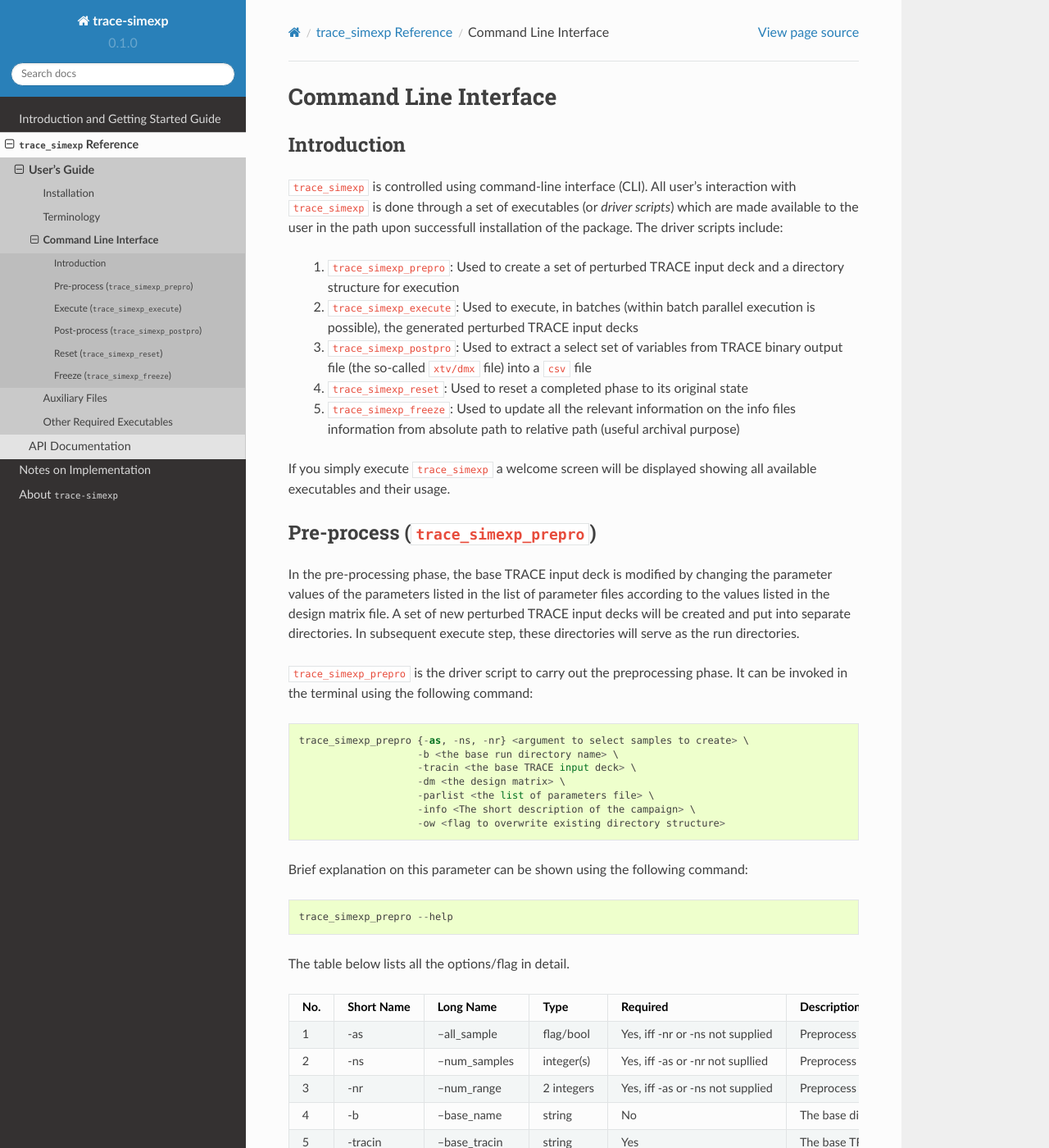
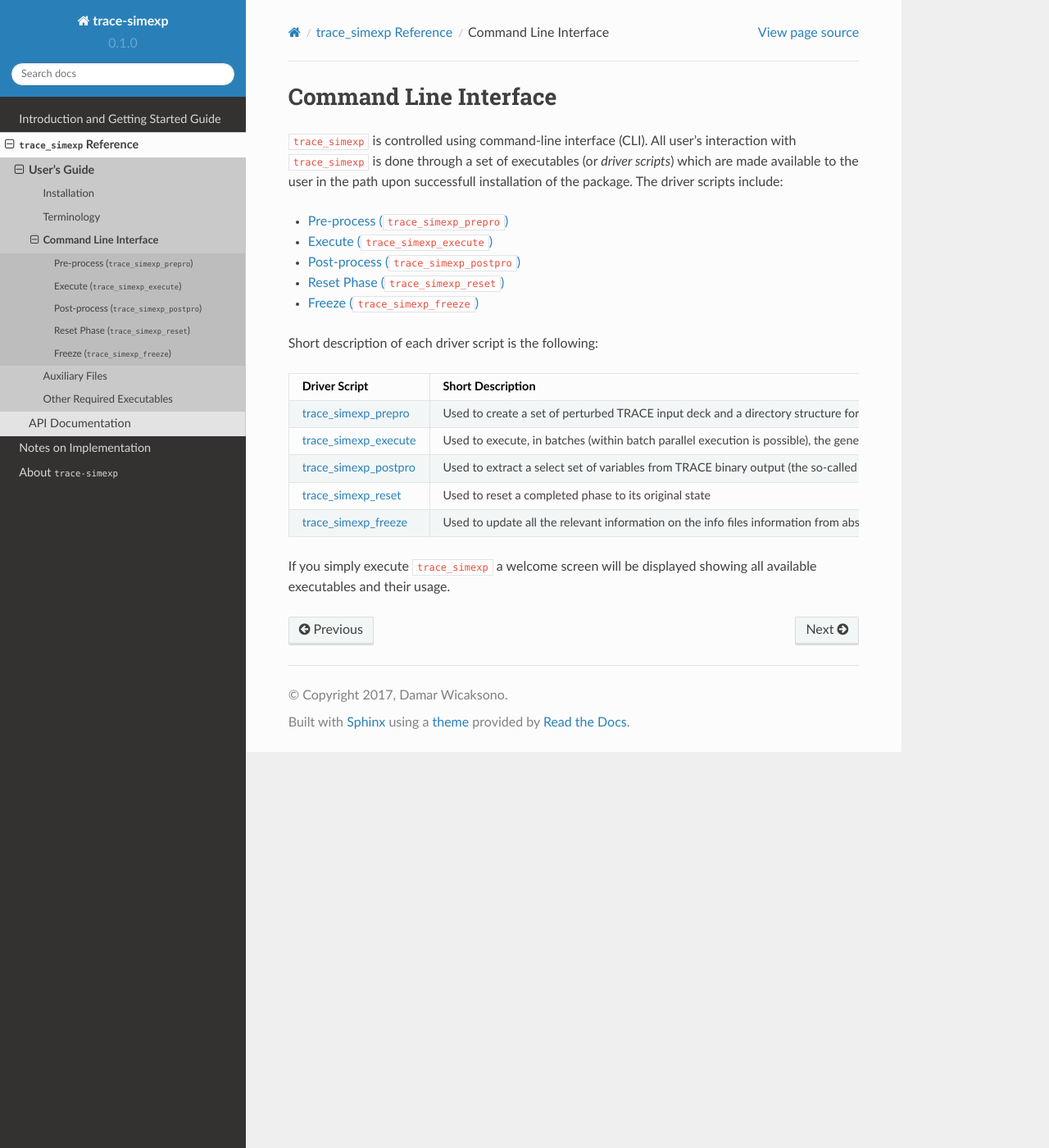
Before and after one commit to damar-wicaksono/trace-simexp, a Sphinx documentation site: the page built from docs/source/user_guide/cli.rst, in a window 1280 px wide and 1400 px high. Shown: the whole window at 82% size. Built offline with Sphinx 7.4.7 and the Read the Docs theme 2.0.0, drawn with Linux system fonts in a browser that asks for light colours; some of the changed text lies outside the part shown.

Commit message:
Restructure documentation and complete trace_simexp_execute CLI doc

```diff
--- a/docs/source/user_guide/cli.rst
+++ b/docs/source/user_guide/cli.rst
@@ -3,9 +3,6 @@
 ======================
 Command Line Interface
 ======================
-
-Introduction
-============
 
 ``trace_simexp`` is controlled using command-line interface (CLI).
 All user's interaction with ``trace_simexp`` is done through a set of
@@ -13,164 +10,43 @@
 in the path upon successfull installation of the package.
 The driver scripts include:
 
- 1. ``trace_simexp_prepro``: Used to create a set of perturbed TRACE input deck
-    and a directory structure for execution
- 2. ``trace_simexp_execute``: Used to execute, in batches (within batch
-    parallel execution is possible), the generated perturbed TRACE input decks
- 3. ``trace_simexp_postpro``: Used to extract a select set of variables from
-    TRACE binary output file (the so-called ``xtv/dmx`` file) into a ``csv``
-    file
- 4. ``trace_simexp_reset``: Used to reset a completed phase to its original
-    state
- 5. ``trace_simexp_freeze``: Used to update all the relevant information on the
-    info files information from absolute path to relative path (useful archival
-    purpose)
+.. toctree::
+   :maxdepth: 1
+
+   cli/cli_prepro
+   cli/cli_execute
+   cli/cli_postpro
+   cli/cli_reset
+   cli/cli_freeze
+
+Short description of each driver script is the following:
+
++---------------------------------------------------+-----------------------------------+
+|Driver Script                                      |Short Description                  |
++===================================================+===================================+
+|:ref:`trace_simexp_prepro <trace_simexp_prepro>`   | Used to create a set of perturbed |
+|                                                   | TRACE input deck and a directory  |
+|                                                   | structure for execution           |
++---------------------------------------------------+-----------------------------------+
+|:ref:`trace_simexp_execute <trace_simexp_execute>` | Used to execute, in batches       |
+|                                                   | (within batch parallel execution  |
+|                                                   | is possible), the generated       |
+|                                                   | perturbed TRACE input decks       |
++---------------------------------------------------+-----------------------------------+
+|:ref:`trace_simexp_postpro <trace_simexp_postpro>` | Used to extract a                 |
+|                                                   | select set of variables from TRACE|
+|                                                   | binary output (the so-called      |
+|                                                   | ``xtv/dmx`` file) into a ``csv``  |
++---------------------------------------------------+-----------------------------------+
+|:ref:`trace_simexp_reset <trace_simexp_reset>`     | Used to reset a completed         |
+|                                                   | phase to its original state       |
++---------------------------------------------------+-----------------------------------+
+|:ref:`trace_simexp_freeze <trace_simexp_freeze>`   | Used to update all the            |
+|                                                   | relevant information on the info  |
+|                                                   | files information from absolute   |
+|                                                   | path to relative path (archival)  |
++---------------------------------------------------+-----------------------------------+
+
 
 If you simply execute ``trace_simexp`` a welcome screen will be displayed
 showing all available executables and their usage.
-
-Pre-process (``trace_simexp_prepro``)
-=====================================
-
-In the pre-processing phase, the base TRACE input deck is modified by changing
-the parameter values of the parameters listed in the list of parameter files
-according to the values listed in the design matrix file.
-A set of new perturbed TRACE input decks will be created and put into
-separate directories.
-In subsequent execute step, these directories will serve as the run
-directories.
-
-``trace_simexp_prepro`` is the driver script to carry out the preprocessing
-phase. It can be invoked in the terminal using the following command::
-
-    trace_simexp_prepro {-as, -ns, -nr} <argument to select samples to create> \
-                        -b <the base run directory name> \
-                        -tracin <the base TRACE input deck> \
-                        -dm <the design matrix> \
-                        -parlist <the list of parameters file> \
-                        -info <The short description of the campaign> \
-                        -ow <flag to overwrite existing directory structure>
-
-Brief explanation on this parameter can be shown using the following command::
-
-    trace_simexp_prepro --help
-
-The table below lists all the options/flag in detail.
-
-=== ========== =============== ========== ================================ =============================================== =======
-No. Short Name Long Name       Type       Required                         Description                                     Default
-=== ========== =============== ========== ================================ =============================================== =======
-1   -as        --all_sample    flag/bool  Yes, iff -nr or -ns not supplied Preprocess all samples in design matrix         False
-2   -ns        --num_samples   integer(s) Yes, iff -as or -nr not supllied Preprocess the selected samples                 None
-3   -nr        --num_range     2 integers Yes, iff -as or -ns not supplied Preprocess the range of samples, inclusive      None
-4   -b         --base_name     string     No                               The base directory to spawn run directories     ./
-5   -tracin    --base_tracin   string     Yes                              The base TRACE input deck, path+filename        None
-6   -dm        --design_matrix string     Yes                              The design matrix, path+filename                None
-7   -parlist   --params_list   string     Yes                              The list of parameters file, path+filename      None
-8   -info      --info          string     No                               Short message of the experiment                 None
-9   -ow        --overwrite     flag       No                               Flag to overwrite existing directory structure  False
-=== ========== =============== ========== ================================ =============================================== =======
-
-
-The directories created is nested in the following form::
-
-    .
-    |
-    +---<the base run directory name>
-    |   +---<tracin>
-    |       +---<parlist-dm>
-    |           +---<tracin-run_1>
-    |                   <tracin>-run_1.inp
-    |           +---<tracin-run_2>
-    |                   <tracin>-run_2.inp
-    |           +---<tracin-run_3>
-    |                   <tracin>-run_3.inp
-    |
-    ...
-
-In addition to the creation of the run directory structure and perturbed TRACE
-input deck, the script execution will also produce an info file (from here on
-in will be called *prepro info file*). The info file is produced by default
-with the following naming convention::
-
-    prepro-<tracin>-<parlist>-<dm>-<sample_start>_<sample_end>-<date>-<time>.info
-
-The file is used to document the command line arguments specified when the
-script was called. It will also be used in the subsequent step.
-
-Example
--------
-
-For example, upon executing the following command::
-
-    trace_simexp_prepro -tracin ./simulation/base/febaTrans214.inp \
-                        -dm ./simulation/dmfiles/optLHS_110_2.csv \
-                        -parlist ./simulation/paramfiles/febaVars2Params.inp \
-                        -info "FEBA Test No. 214, 110 Samples, 2 Parameters"
-
-A set of directory will be created::
-
-    .
-    |
-    +---simulation
-    |   +---febaTrans214
-    |       +---febaVars7Params-optLHS_110_2
-    |           +---febaTrans214-run_1
-    |                   febaTrans214-run_1.inp
-    |           +---febaTrans214-run_2
-    |                   febaTrans214-run_2.inp
-    |           +---febaTrans214-run_2
-    |                   febaTrans214-run_3.inp
-    ...
-    |           +---febaTrans214-run_110
-    |                   febaTrans214-run_110.inp
-
-Based on the command above, the prepro info file will be created with the
-following name::
-
-    prepro-febaTrans214-febaVars2Params-optLHS_110_2-1_110-<160327>-<002107>.info
-
-The file has the following (abridged) contents::
-
-    TRACE Simulation Experiment - Date: 2016-03-27 00:21:07.196979
-    FEBA Test No. 214, 110 Samples, 2 Parameters
-    ***Preprocessing Phase Info***
-    Base Name                     -> simulation
-    Base Directory Name           -> /afs/psi.ch/project/stars/workspace/RND/SB-RND-ACT-006-13/WD41/projects/trace-simexp
-    Base Case Name                -> febaTrans214
-    Base Case File                -> /afs/psi.ch/project/stars/workspace/RND/SB-RND-ACT-006-13/WD41/projects/trace-simexp/simulation/base/febaTrans214.inp
-    List of Parameters Name       -> febaVars2Params
-    List of Parameters File       -> /afs/psi.ch/project/stars/workspace/RND/SB-RND-ACT-006-13/WD41/projects/trace-simexp/simulation/paramfiles/febaVars2Params.inp
-    Design Matrix Name            -> optLHS_110_2
-    Design Matrix File            -> /afs/psi.ch/project/stars/workspace/RND/SB-RND-ACT-006-13/WD41/projects/trace-simexp/simulation/dmfiles/optLHS_110_2.csv
-    Samples to Run                ->
-    1      2      3      4      5      6      7      8      9     10
-     ...
-    101    102    103    104    105    106    107    108    109    110
-    ***  End of Samples  ***
-    *** 1***
-    Sensitivity Coefficient with ID *1039* is specified
-    Parameter type: scalar
-    Parameter perturbation mode: 3 (multiplicative)
-    Parameter distribution: logunif
-    1st distribution parameter: 0.250
-    2nd distribution parameter: 4.000
-    *** 2***
-    Sensitivity Coefficient with ID *1011* is specified
-    Parameter type: scalar
-    Parameter perturbation mode: 3 (multiplicative)
-    Parameter distribution: logunif
-    1st distribution parameter: 0.500
-    2nd distribution parameter: 2.000
-
-Execute (``trace_simexp_execute``)
-==================================
-
-Post-process (``trace_simexp_postpro``)
-=======================================
-
-Reset (``trace_simexp_reset``)
-==============================
-
-Freeze (``trace_simexp_freeze``)
-================================
--- /dev/null
+++ b/docs/source/user_guide/cli/cli_freeze.rst
@@ -0,0 +1,4 @@
+.. _trace_simexp_freeze:
+
+Freeze (``trace_simexp_freeze``)
+================================
--- /dev/null
+++ b/docs/source/user_guide/cli/cli_postpro.rst
@@ -0,0 +1,4 @@
+.. _trace_simexp_postpro:
+
+Post-process (``trace_simexp_postpro``)
+=======================================
--- /dev/null
+++ b/docs/source/user_guide/cli/cli_reset.rst
@@ -0,0 +1,4 @@
+.. _trace_simexp_reset:
+
+Reset Phase (``trace_simexp_reset``)
+====================================
```
Also changed, not shown: docs/source/user_guide/cli/cli_execute.rst (added, +144 -0 lines), docs/source/user_guide/cli/cli_prepro.rst (added, +138 -0 lines).
